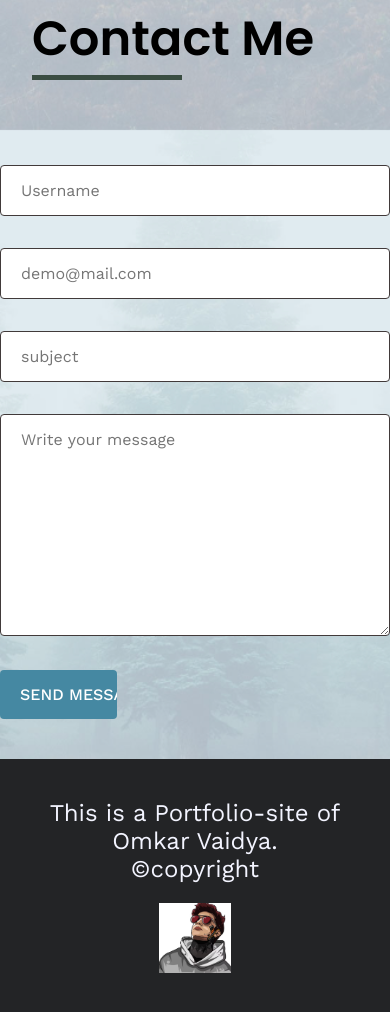
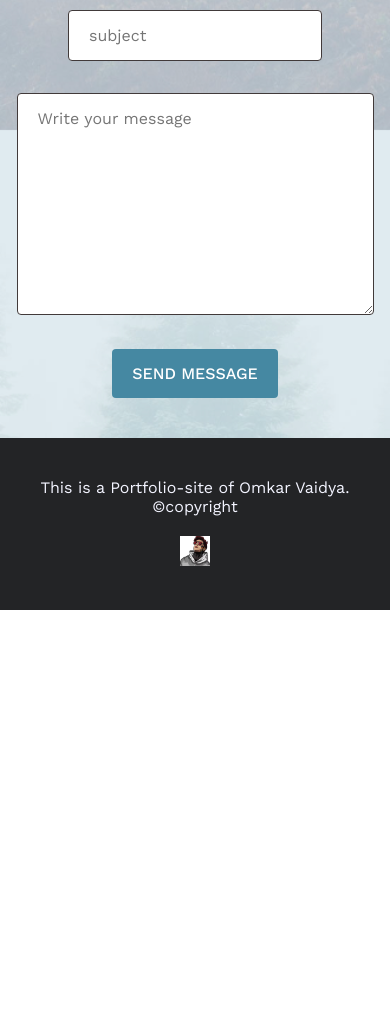
Before and after one commit to omkarv94/Personal_Portfolio, a plain HTML site: page index.html in a window 390 px wide. Shown: the part 3246-4258 px from the top of the page. After the commit the page ends 3856 px from the top, so only its background shows below. Drawn offline with nearby package versions, Linux system fonts and the light colour scheme.

Commit message:
Changes in styling of the website for better experience

```diff
--- a/style.css
+++ b/style.css
@@ -456,7 +456,7 @@ Footer Section Start
 /* media queries
 ======================================= */
 
-@media (max-width: 95em) {
+@media only screen and (max-width: 705px) {
   .container {
     max-width: 130rem;
     padding: 0 3.2rem;
@@ -465,6 +465,59 @@ Footer Section Start
   .navbar-lists {
     gap: 3.4rem;
   }
+  .section-contact-main {
+    max-width: 40rem;
+    margin: 0 auto;
+    margin-top: 9rem;
+    transition: all 0.3s linear;
+  }
+
+  .section-contact-main .grid {
+    gap: 3.2rem;
+  }
+
+  .section-contact-main form {
+    display: flex;
+    flex-direction: column;
+    gap: 3.2rem;
+    align-items: center;
+
+  }
+
+  .section-contact-main input,
+  .section-contact-main textarea {
+    padding: 1.5rem 2rem;
+    border: 0.1rem solid #413a3a;
+    border-radius: 4px;
+    font-size: 1.6rem;
+    font-family: "work sans";
+    width: 100%;
+  }
+
+  .section-contact-main input[type="submit"] {
+    max-width: 0%;
+    border: none;
+    color: #fff;
+  }
+  .section-contact-main input[type="submit"] {
+    max-width: 100%;
+    border: none;
+    color: #fff;
+  }
+  .section-freelancing h2 {
+    font-size: 2.8rem;
+  }
+  .foot{
+    color: #f3f4ff;
+    font-size: medium;
+    text-align: center;
+    background: #232426;
+}
+.foot .foot-image{
+    margin-top: 2rem;
+    height: 3rem;
+    background: #232426;
+}
 }
 @media only screen and (max-width: 768px) {
   .navbar-lists {
```
